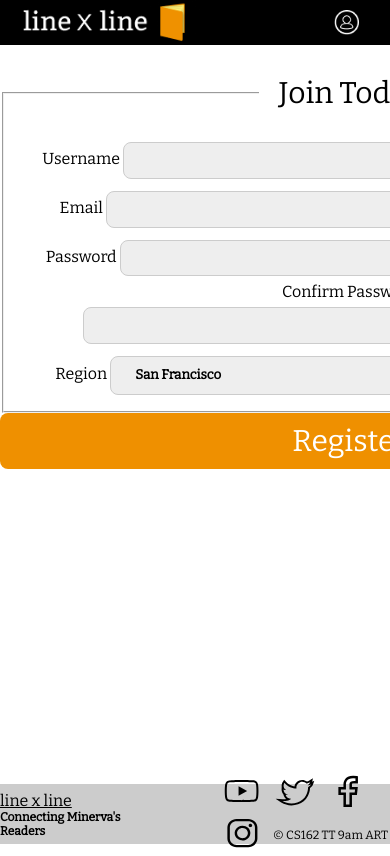
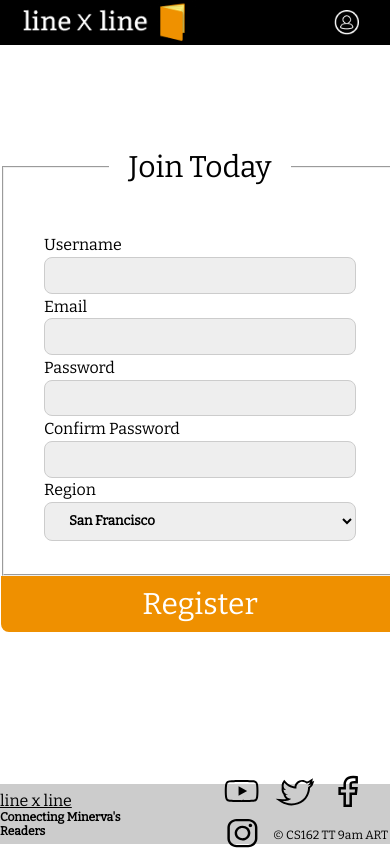
Before and after one commit to hu-ng/book_lending_club, a Flask app: page /register in a window 390 px wide. Run offline with Flask 2, Linux system fonts and the light colour scheme.

Commit message:
Responsive styling for login and signup
Separated css for login/signup pages into authforms.css. This styling is now responsive, along with minor tweaks to the aesthetics.
Fixed a minor bug which caused layering on the index page to be in the wrong order.
Added instructions for creating demo user to readme

```diff
--- /dev/null
+++ b/app/static/authforms.css
@@ -0,0 +1,65 @@
+
+
+/*Styles for SignUp/LogIn forms*/
+form {
+  margin: auto;
+  margin-top: 10vh;
+
+  width: 50%;
+  min-width: 400px;
+  height: auto;
+}
+
+fieldset {
+  padding: 30px 10%;
+}
+
+#submit {
+  text-align: center;
+  font-family: 'Bitter', serif;
+  font-size: 30px;
+
+  background-color: #EF9000;
+  color: #FFF;
+
+  margin: auto;
+  padding: 10px;
+
+  border: 0px solid #ccc;
+  border-radius: 0 0 8px 8px;
+
+  margin: 0 0 0 0.25%;
+  width: 99.5%;
+}
+
+#submit:hover {
+  text-decoration: underline;
+  cursor: pointer;
+}
+
+input[type=text], input[type=password], select {
+
+  font-family: 'Bitter', serif;
+  font-weight: bold;
+  background-color: #EEE;
+
+  padding: 0.7em 20px;
+  margin: 0.9% 0;
+
+  border: 1px solid #ccc;
+  border-radius: 8px;
+
+  width: 100%;
+}
+
+
+legend {
+  text-align: left;
+  font-size: 30px;
+  background-color: transparent;
+
+  margin: auto;
+  padding: 20px;
+
+  width: inherit;
+}
--- a/app/static/mainstyles.css
+++ b/app/static/mainstyles.css
@@ -117,62 +117,3 @@ body{
   margin: 0;
   font-weight: bold;
 }
-
-
-
-
-/*Styles for SignUp/LogIn forms*/
-form {
-  text-align: center;
-
-  margin: auto;
-  margin-top: 2.5%;
-
-  width: 700px;
-  height: auto;
-}
-
-#submit {
-  text-align: center;
-  font-family: 'Bitter', serif;
-  font-size: 30px;
-
-  background-color: #EF9000;
-  color: #FFF;
-
-  margin: auto;
-  padding: 10px;
-
-  border: 0px solid #ccc;
-  border-radius: 8px;
-
-  width: 100%;
-}
-
-
-input[type=text], input[type=password], select {
-
-  font-family: 'Bitter', serif;
-  font-weight: bold;
-  background-color: #EEE;
-
-  padding: 0.7em 20px;
-  margin: 0.9% 0;
-
-  border: 1px solid #ccc;
-  border-radius: 8px;
-
-  width: 80%;
-}
-
-
-legend {
-  text-align: left;
-  font-size: 30px;
-  background-color: transparent;
-
-  margin: auto;
-  padding: 20px;
-
-  width: inherit;
-}
--- a/app/templates/test_login.html
+++ b/app/templates/test_login.html
@@ -4,6 +4,7 @@
 <head>
   <meta charset="UTF-8">
   <link rel="stylesheet" href="{{ url_for('static',filename='mainstyles.css') }}">
+  <link rel="stylesheet" href= "{{ url_for('static',filename='authforms.css') }}">
   <link href="https://fonts.googleapis.com/css?family=Bitter" rel="stylesheet">
   <link href="https://fonts.googleapis.com/css?family=Righteous" rel="stylesheet">
   <title>Log In</title>
--- a/app/templates/test_register.html
+++ b/app/templates/test_register.html
@@ -4,6 +4,7 @@
 <head>
   <meta charset="UTF-8">
   <link rel="stylesheet" href="{{ url_for('static',filename='mainstyles.css') }}">
+  <link rel="stylesheet" href= "{{ url_for('static',filename='authforms.css') }}">
   <link href="https://fonts.googleapis.com/css?family=Bitter" rel="stylesheet">
   <link href="https://fonts.googleapis.com/css?family=Righteous" rel="stylesheet">
   <title>Register</title>
@@ -37,7 +38,7 @@
       <fieldset>
         <legend>Join Today</legend>
         <div>
-          {{ form.username.label() }} {% if form.username.errors %} {{ form.username() }}
+          {{ form.username.label() }} <br> {% if form.username.errors %} {{ form.username() }}
           <div>
             {% for error in form.username.errors %}
             <span>{{ error }}</span> {% endfor %}
@@ -45,7 +46,7 @@
           {% else %} {{ form.username() }} {% endif %}
         </div>
         <div>
-          {{ form.email.label() }} {% if form.email.errors %} {{ form.email() }}
+          {{ form.email.label() }} <br> {% if form.email.errors %} {{ form.email() }}
           <div>
             {% for error in form.email.errors %}
             <span>{{ error }}</span> {% endfor %}
@@ -53,7 +54,7 @@
           {% else %} {{ form.email() }} {% endif %}
         </div>
         <div>
-          {{ form.password.label() }} {% if form.password.errors %} {{ form.password() }}
+          {{ form.password.label() }} <br> {% if form.password.errors %} {{ form.password() }}
           <div>
             {% for error in form.password.errors %}
             <span>{{ error }}</span> {% endfor %}
@@ -61,7 +62,7 @@
           {% else %} {{ form.password() }} {% endif %}
         </div>
         <div>
-          {{ form.confirm_password.label() }} {% if form.confirm_password.errors %} {{ form.confirm_password() }}
+          {{ form.confirm_password.label() }} <br> {% if form.confirm_password.errors %} {{ form.confirm_password() }}
           <div>
             {% for error in form.confirm_password.errors %}
             <span>{{ error }}</span> {% endfor %}
@@ -69,7 +70,7 @@
           {% else %} {{ form.confirm_password() }} {% endif %}
         </div>
         <div>
-          {{ form.region.label }} {{ form.region }}
+          {{ form.region.label }} <br> {{ form.region }}
         </div>
       </fieldset>
       <div>
```
Also changed, not shown: app/static/index.css (+26 -10 lines), app/templates/index.html (+34 -24 lines), app/templates/register.html (+6 -1 lines), README.md, app/routes.py (line endings or trailing spaces).
